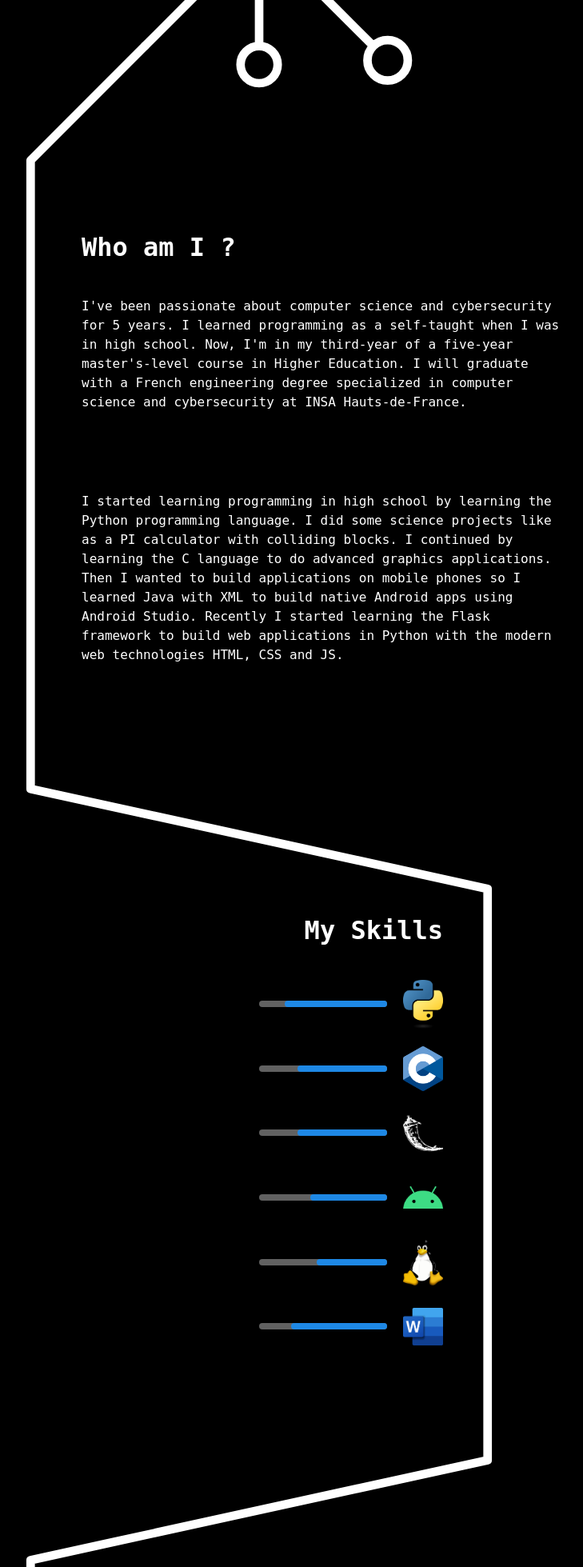
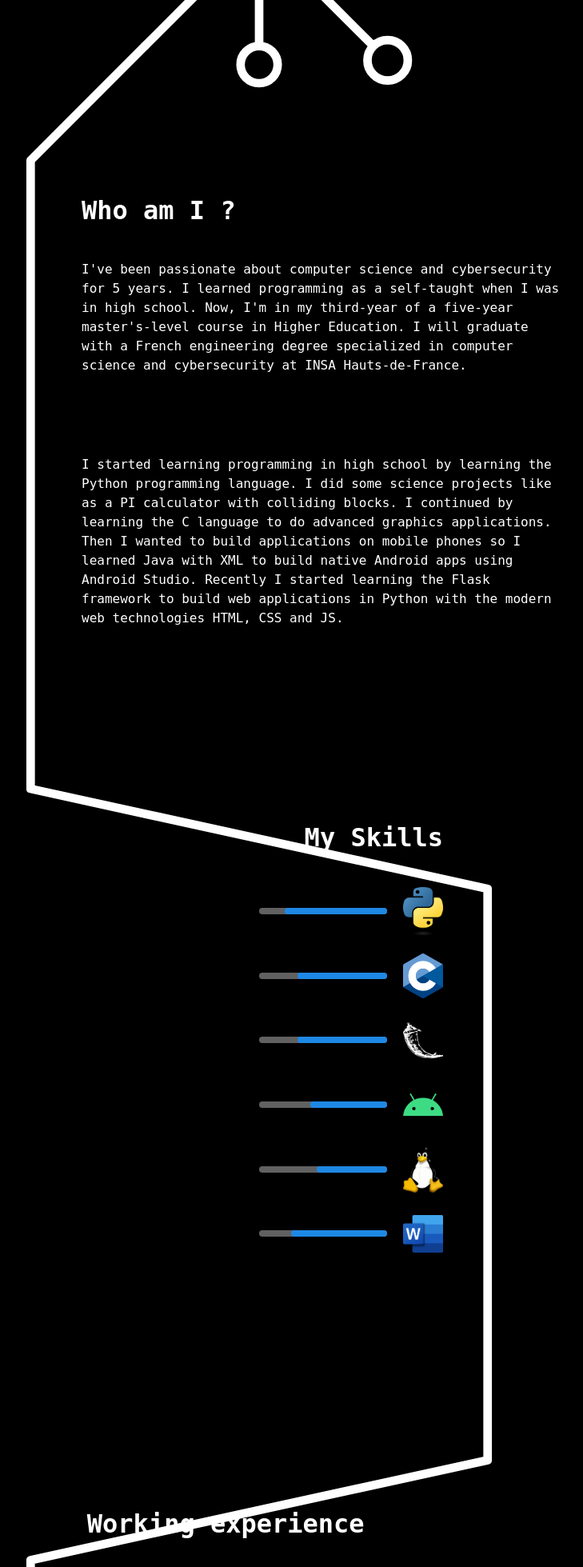
Before and after one commit to Miunn/Website, a Flask app: page / in a window 1280 px wide. Shown: the part 619-2578 px from the top of the page at 80% size, without its empty margins (316-1045 px from the left). Run offline with Flask 2, Linux system fonts and the light colour scheme; some web fonts are replaced.

Commit message:
Ajustements

```diff
--- a/static/css/accueil.css
+++ b/static/css/accueil.css
@@ -93,7 +93,7 @@
     max-width: 600px;
     width: fit-content;
 
-    margin-top: calc(710px + 12vh);
+    margin-top: 95vh;
     /* 6vh + 340px + 340px + 6vh */
 
     position: relative;
@@ -108,7 +108,7 @@
 .skills {
     max-width: 600px;
     width: fit-content;
-    margin-top: 320px;
+    margin-top: 250px;
 
     position: relative;
     right: -50%;
--- a/templates/accueil.html
+++ b/templates/accueil.html
@@ -8,7 +8,7 @@
 {% block main %}
 
 <div class="background">
-    <svg viewBox="0 0 1400 7000" fill="none" stroke="white">
+    <svg viewBox="0 0 1400 8000" fill="none" stroke="white">
         <path id="cpu" stroke-width="15" stroke-linecap="round" stroke-linejoin="round"
             d="m 300 280 h 800 v 400 h -800 v -400 m 300 0 v -100 l -100 -100 a 1 1 0 0 0 -50 -50 a 1 1 0 0 0 50 50 m 200 200 v -200 a 1 1 0 0 0 0 -65 a 1 1 0 0 0 0 65 m 100 200 v -100 l 100 -100 a 1 1 0 0 0 50 -50 a 1 1 0 0 0 -50 50 m 200 300 h 100 l 100 -100 a 1 1 0 0 0 50 -50 a 1 1 0 0 0 -50 50 m -200 200 h 200 a 1 1 0 0 0 65 0 a 1 1 0 0 0 -65 0 m -200 100 h 100 l 100 100 a 1 1 0 0 0 50 50 a 1 1 0 0 0 -50 -50 m -500 0 v 100 l 100 100 a 1 1 0 0 0 50 50 a 1 1 0 0 0 -50 -50 m -200 -200 v 200 a 1 1 0 0 0 0 65 a 1 1 0 0 0 0 -65 m -100 -200 v 100 l -100 100 m -200 -300 h -100 l -100 100 a 1 1 0 0 0 -50 50 a 1 1 0 0 0 50 -50 m 200 -200 h -200 a 1 1 0 0 0 -65 0 a 1 1 0 0 0 65 0 m 200 -100 h -100 l -100 -100 a 1 1 0 0 0 -50 -50 a 1 1 0 0 0 50 50">
         </path>
```
